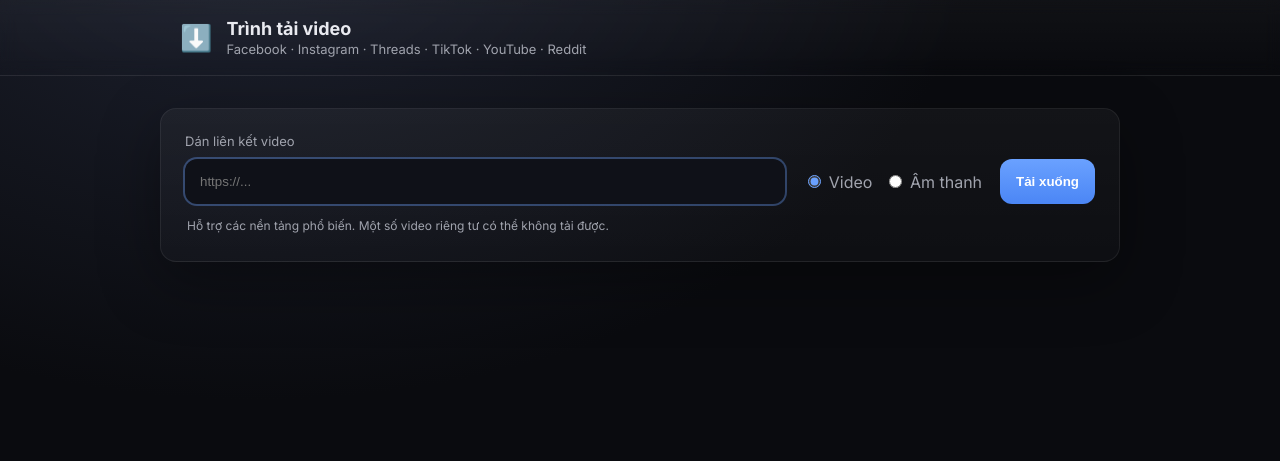
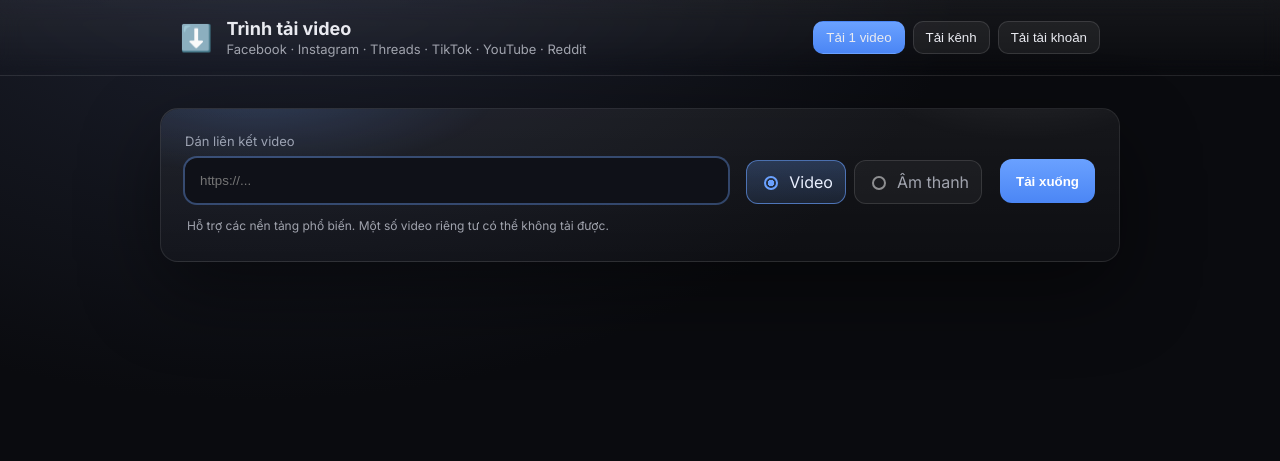
Before and after one commit to DaoCongVinh/Tool-dowload-video, a Flask app: page / in a window 1280 px wide. Shown: the top 461 px of the page. Run offline with Flask 3, Linux system fonts and the light colour scheme; some libraries are stand-ins or nearby versions.

Commit message:
update code tải đa luồng và tải theo tài khoản

```diff
--- a/app.py
+++ b/app.py
@@ -11,6 +11,10 @@ import yt_dlp
 
 
 app = Flask(__name__, static_folder="static", template_folder="templates")
+
+# Persistent downloads root (skips re-downloads across sessions)
+DOWNLOADS_ROOT = Path("downloads")
+DOWNLOADS_ROOT.mkdir(parents=True, exist_ok=True)
 
 
 def sanitize_filename(name: str) -> str:
@@ -152,6 +156,197 @@ def download():
     )
 
 
+@app.post("/api/channel_download")
+def channel_download():
+    data = request.get_json(silent=True) or {}
+    raw_username = (data.get("username") or "").strip()
+    count = int(data.get("count") or 0)
+    mode = (data.get("mode") or "video").strip().lower()
+
+    if not raw_username:
+        return jsonify({"ok": False, "error": "Missing username"}), 400
+    if count <= 0 or count > 100:
+        return jsonify({"ok": False, "error": "Count must be 1-100"}), 400
+
+    # Normalize handle (remove any leading @)
+    handle = raw_username.lstrip("@")
+    # yt-dlp can take the channel page URL
+    channel_url = f"https://www.youtube.com/@{handle}/videos"
+
+    # Persist downloads under per-handle directory
+    handle_dir = DOWNLOADS_ROOT / sanitize_filename(handle)
+    handle_dir.mkdir(parents=True, exist_ok=True)
+    archive_file = handle_dir / "archive.txt"
+
+    is_audio = mode == "audio"
+
+    ydl_opts: dict = {
+        "paths": {"home": str(handle_dir)},
+        "outtmpl": {"default": "%(title)s-%(id)s.%(ext)s"},
+        "quiet": True,
+        "no_warnings": True,
+        "restrictfilenames": True,
+        "noplaylist": False,
+        # Limit number of items
+        "playlistend": count,
+        # Skip already downloaded by id
+        "download_archive": str(archive_file),
+        # Merge format
+        "merge_output_format": "mp4" if not is_audio else None,
+    }
+
+    if is_audio:
+        ydl_opts.update(
+            {
+                "format": "bestaudio/best",
+                "postprocessors": [
+                    {
+                        "key": "FFmpegExtractAudio",
+                        "preferredcodec": "mp3",
+                        "preferredquality": "192",
+                    }
+                ],
+            }
+        )
+    else:
+        ydl_opts.update({"format": "bestvideo+bestaudio/best"})
+
+    # Track files created during this invocation
+    before_files = {p.resolve() for p in handle_dir.glob("**/*") if p.is_file()}
+
+    try:
+        with yt_dlp.YoutubeDL(ydl_opts) as ydl:
+            ydl.extract_info(channel_url, download=True)
+    except Exception as exc:  # pylint: disable=broad-except
+        return jsonify({"ok": False, "error": f"Channel download failed: {str(exc)}"}), 400
+
+    after_files = [p for p in handle_dir.glob("**/*") if p.is_file()]
+    new_files = [p for p in after_files if p.resolve() not in before_files]
+
+    if not new_files:
+        return jsonify({"ok": True, "message": "No new videos to download (all skipped).", "files": []})
+
+    # Zip only new files and return
+    import zipfile
+    temp_zip = Path(tempfile.mkdtemp(prefix="zip_")) / f"{handle}-{uuid.uuid4().hex[:6]}.zip"
+    with zipfile.ZipFile(temp_zip, "w", compression=zipfile.ZIP_DEFLATED) as zf:
+        for f in new_files:
+            # Place under handle/ inside zip
+            zf.write(f, arcname=f"{handle}/{f.name}")
+
+    return send_file(
+        str(temp_zip),
+        as_attachment=True,
+        download_name=f"{handle}-{len(new_files)}-videos.zip",
+        mimetype="application/zip",
+        conditional=True,
+        max_age=0,
+    )
+
+
+def build_profile_url(platform: str, handle: str) -> str:
+    p = platform.lower()
+    h = handle.lstrip("@")
+    if p == "youtube":
+        return f"https://www.youtube.com/@{h}/videos"
+    if p == "tiktok":
+        return f"https://www.tiktok.com/@{h}"
+    if p == "instagram":
+        return f"https://www.instagram.com/{h}/"
+    if p == "reddit":
+        return f"https://www.reddit.com/user/{h}/submitted/"
+    # default: try as is
+    return h
+
+
+def format_for_quality(is_audio: bool, quality: str) -> dict:
+    if is_audio:
+        return {
+            "format": "bestaudio/best",
+            "postprocessors": [
+                {
+                    "key": "FFmpegExtractAudio",
+                    "preferredcodec": "mp3",
+                    "preferredquality": "192",
+                }
+            ],
+        }
+    q = (quality or "auto").lower()
+    if q == "1080p":
+        return {"format": "bestvideo[height<=1080]+bestaudio/best[height<=1080]"}
+    if q == "720p":
+        return {"format": "bestvideo[height<=720]+bestaudio/best[height<=720]"}
+    return {"format": "bestvideo+bestaudio/best"}
+
+
+@app.post("/api/profile_download")
+def profile_download():
+    data = request.get_json(silent=True) or {}
+    platform = (data.get("platform") or "youtube").strip().lower()
+    raw_username = (data.get("username") or "").strip()
+    count = int(data.get("count") or 0)
+    mode = (data.get("mode") or "video").strip().lower()
+    quality = (data.get("quality") or "auto").strip()
+
+    if not raw_username:
+        return jsonify({"ok": False, "error": "Missing username"}), 400
+    if count <= 0 or count > 100:
+        return jsonify({"ok": False, "error": "Count must be 1-100"}), 400
+
+    handle = raw_username.lstrip("@")
+    profile_url = build_profile_url(platform, handle)
+
+    # per-platform dir
+    base_dir = DOWNLOADS_ROOT / sanitize_filename(platform) / sanitize_filename(handle)
+    base_dir.mkdir(parents=True, exist_ok=True)
+    archive_file = base_dir / "archive.txt"
+
+    is_audio = mode == "audio"
+    ydl_opts: dict = {
+        "paths": {"home": str(base_dir)},
+        "outtmpl": {"default": "%(title)s-%(id)s.%(ext)s"},
+        "quiet": True,
+        "no_warnings": True,
+        "restrictfilenames": True,
+        "noplaylist": False,
+        "playlistend": count,
+        "download_archive": str(archive_file),
+        "merge_output_format": "mp4" if not is_audio else None,
+    }
+
+    # quality/mode
+    ydl_opts.update(format_for_quality(is_audio, quality))
+
+    before = {p.resolve() for p in base_dir.glob("**/*") if p.is_file()}
+    try:
+        with yt_dlp.YoutubeDL(ydl_opts) as ydl:
+            ydl.extract_info(profile_url, download=True)
+    except Exception as exc:  # pylint: disable=broad-except
+        hint = " (cần cookie đăng nhập)" if platform in {"instagram", "facebook", "threads"} else ""
+        return jsonify({"ok": False, "error": f"Profile download failed: {str(exc)}{hint}"}), 400
+
+    after = [p for p in base_dir.glob("**/*") if p.is_file()]
+    new_files = [p for p in after if p.resolve() not in before]
+
+    if not new_files:
+        return jsonify({"ok": True, "message": "Không có video mới (đã bỏ qua).", "files": []})
+
+    import zipfile
+    temp_zip = Path(tempfile.mkdtemp(prefix="zip_")) / f"{platform}-{handle}-{uuid.uuid4().hex[:6]}.zip"
+    with zipfile.ZipFile(temp_zip, "w", compression=zipfile.ZIP_DEFLATED) as zf:
+        for f in new_files:
+            zf.write(f, arcname=f"{platform}/{handle}/{f.name}")
+
+    return send_file(
+        str(temp_zip),
+        as_attachment=True,
+        download_name=f"{platform}-{handle}-{len(new_files)}-videos.zip",
+        mimetype="application/zip",
+        conditional=True,
+        max_age=0,
+    )
+
+
 if __name__ == "__main__":
     port = int(os.environ.get("PORT", "5000"))
     app.run(host="0.0.0.0", port=port, debug=True)
--- a/static/app.js
+++ b/static/app.js
@@ -77,6 +77,17 @@ async function download() {
 }
 
 document.addEventListener("DOMContentLoaded", () => {
+  // Tabs
+  document.querySelectorAll('.nav-item').forEach((btn) => {
+    btn.addEventListener('click', () => {
+      document.querySelectorAll('.nav-item').forEach(b => b.classList.remove('active'));
+      btn.classList.add('active');
+      const target = btn.getAttribute('data-target');
+      document.querySelectorAll('main .card').forEach(sec => sec.classList.add('hidden'));
+      if (target) document.querySelector(target)?.classList.remove('hidden');
+    });
+  });
+
   $("#downloadBtn").addEventListener("click", (e) => {
     e.preventDefault();
     download();
@@ -88,4 +99,133 @@ document.addEventListener("DOMContentLoaded", () => {
       download();
     }
   });
+
+  const chBtn = document.querySelector("#channelBtn");
+  if (chBtn) {
+    chBtn.addEventListener("click", async (e) => {
+      e.preventDefault();
+      await channelDownload();
+    });
+  }
+
+  const pfBtn = document.querySelector('#pfBtn');
+  if (pfBtn) {
+    pfBtn.addEventListener('click', async (e) => {
+      e.preventDefault();
+      await profileDownload();
+    });
+  }
 });
+
+async function channelDownload() {
+  const err = document.querySelector('#chError');
+  err?.classList.add('hidden');
+  if (err) err.textContent = '';
+
+  const handle = document.querySelector('#ytHandle')?.value.trim();
+  const count = parseInt(document.querySelector('#ytCount')?.value || '0', 10) || 0;
+  const mode = document.querySelector('input[name="modeChannel"]:checked')?.value || 'video';
+  if (!handle || count <= 0) {
+    if (err) { err.textContent = 'Vui lòng nhập username và số lượng hợp lệ.'; err.classList.remove('hidden'); }
+    return;
+  }
+
+  setStatus(true, 'Đang tải video từ kênh...');
+  const btn = document.querySelector('#channelBtn');
+  btn.disabled = true;
+  try {
+    const res = await fetch('/api/channel_download', {
+      method: 'POST',
+      headers: { 'Content-Type': 'application/json' },
+      body: JSON.stringify({ username: handle, count, mode }),
+    });
+    if (!res.ok) {
+      let msg = `Lỗi tải (${res.status})`;
+      try { const j = await res.json(); if (j?.error) msg = j.error; } catch (_) {}
+      throw new Error(msg);
+    }
+
+    // if server says no new files
+    const cd = res.headers.get('Content-Type') || '';
+    if (cd.includes('application/json')) {
+      const j = await res.json();
+      if (j?.message) {
+        if (err) { err.textContent = j.message; err.classList.remove('hidden'); }
+        return;
+      }
+    }
+
+    let filename = 'channel.zip';
+    const dispo = res.headers.get('Content-Disposition');
+    if (dispo) {
+      const m = dispo.match(/filename\*=UTF-8''([^;]+)|filename="?([^";]+)"?/i);
+      const picked = decodeURIComponent(m?.[1] || m?.[2] || '');
+      if (picked) filename = picked;
+    }
+    const blob = await res.blob();
+    const url = URL.createObjectURL(blob);
+    const a = document.createElement('a');
+    a.href = url; a.download = filename; document.body.appendChild(a); a.click(); a.remove(); URL.revokeObjectURL(url);
+  } catch (e) {
+    if (err) { err.textContent = e?.message || 'Có lỗi xảy ra.'; err.classList.remove('hidden'); }
+  } finally {
+    setStatus(false);
+    btn.disabled = false;
+  }
+}
+
+async function profileDownload() {
+  const err = document.querySelector('#pfError');
+  err?.classList.add('hidden');
+  if (err) err.textContent = '';
+
+  const username = document.querySelector('#pfHandle')?.value.trim();
+  const platform = document.querySelector('#pfPlatform')?.value || 'youtube';
+  const count = parseInt(document.querySelector('#pfCount')?.value || '0', 10) || 0;
+  const quality = document.querySelector('#pfQuality')?.value || 'auto';
+  const mode = 'video';
+  if (!username || count <= 0) {
+    if (err) { err.textContent = 'Vui lòng nhập username và số lượng hợp lệ.'; err.classList.remove('hidden'); }
+    return;
+  }
+
+  setStatus(true, 'Đang tải từ tài khoản...');
+  const btn = document.querySelector('#pfBtn');
+  btn.disabled = true;
+  try {
+    const res = await fetch('/api/profile_download', {
+      method: 'POST',
+      headers: { 'Content-Type': 'application/json' },
+      body: JSON.stringify({ platform, username, count, quality, mode }),
+    });
+    if (!res.ok) {
+      let msg = `Lỗi tải (${res.status})`;
+      try { const j = await res.json(); if (j?.error) msg = j.error; } catch (_) {}
+      throw new Error(msg);
+    }
+    const ctype = res.headers.get('Content-Type') || '';
+    if (ctype.includes('application/json')) {
+      const j = await res.json();
+      if (j?.message) {
+        if (err) { err.textContent = j.message; err.classList.remove('hidden'); }
+        return;
+      }
+    }
+    let filename = 'profile.zip';
+    const dispo = res.headers.get('Content-Disposition');
+    if (dispo) {
+      const m = dispo.match(/filename\*=UTF-8''([^;]+)|filename="?([^";]+)"?/i);
+      const picked = decodeURIComponent(m?.[1] || m?.[2] || '');
+      if (picked) filename = picked;
+    }
+    const blob = await res.blob();
+    const url = URL.createObjectURL(blob);
+    const a = document.createElement('a');
+    a.href = url; a.download = filename; document.body.appendChild(a); a.click(); a.remove(); URL.revokeObjectURL(url);
+  } catch (e) {
+    if (err) { err.textContent = e?.message || 'Có lỗi xảy ra.'; err.classList.remove('hidden'); }
+  } finally {
+    setStatus(false);
+    btn.disabled = false;
+  }
+}
--- a/static/style.css
+++ b/static/style.css
@@ -25,9 +25,12 @@ body {
 }
 
 .header {
+  position: sticky;
+  top: 0;
+  z-index: 20;
   border-bottom: 1px solid rgba(255,255,255,0.06);
-  backdrop-filter: blur(8px);
-  background: linear-gradient(180deg, rgba(255,255,255,0.03), rgba(255,255,255,0));
+  backdrop-filter: blur(10px);
+  background: linear-gradient(180deg, rgba(255,255,255,0.05), rgba(255,255,255,0));
 }
 .brand {
   max-width: 960px;
@@ -41,15 +44,40 @@ body {
 .titles h1 { margin: 0; font-size: 18px; }
 .titles p { margin: 2px 0 0; color: var(--muted); font-size: 13px; }
 
+.nav { margin-left: auto; display: flex; gap: 8px; }
+.nav-item {
+  background: rgba(255,255,255,0.06);
+  color: var(--text);
+  border: 1px solid rgba(255,255,255,0.12);
+  padding: 8px 12px;
+  border-radius: 10px;
+  cursor: pointer;
+}
+.nav-item.active {
+  background: linear-gradient(180deg, var(--primary), var(--primary-600));
+  border-color: transparent;
+}
+
 .main { padding: 32px 16px; }
 .card {
   max-width: 960px;
   margin: 0 auto;
   padding: 24px;
-  border-radius: 16px;
-  background: linear-gradient(180deg, rgba(255,255,255,0.04), rgba(255,255,255,0.02));
-  border: 1px solid rgba(255,255,255,0.07);
-  box-shadow: 0 20px 60px rgba(0, 0, 0, 0.35);
+  border-radius: 18px;
+  background: linear-gradient(180deg, rgba(255,255,255,0.05), rgba(255,255,255,0.02));
+  border: 1px solid rgba(255,255,255,0.09);
+  box-shadow: 0 30px 80px rgba(0, 0, 0, 0.45);
+  position: relative;
+  overflow: hidden;
+}
+.card:before {
+  content: "";
+  position: absolute;
+  inset: 0;
+  pointer-events: none;
+  border-radius: 18px;
+  background: radial-gradient(600px 200px at 10% -10%, rgba(106,161,255,0.18), transparent 40%),
+              radial-gradient(400px 160px at 90% -20%, rgba(255,255,255,0.06), transparent 40%);
 }
 
 .form { display: grid; gap: 10px; }
@@ -63,11 +91,62 @@ body {
   outline: none;
   background: #0f1118;
   color: var(--text);
+  transition: box-shadow .2s ease, transform .08s ease;
 }
-.input-row input[type="url"]:focus { box-shadow: var(--ring); border-color: transparent; }
+.input-row input[type="url"]:focus { box-shadow: var(--ring); border-color: transparent; transform: translateY(-1px); }
 
-.mode { display: flex; align-items: center; gap: 12px; padding: 0 8px; color: var(--muted); }
-.mode input { accent-color: var(--primary); }
+/* Make other inputs/selects look consistent like the URL input */
+.input-row input[type="text"],
+.input-row input[type="number"],
+.input-row select {
+  width: 100%;
+  padding: 14px 14px;
+  border-radius: 12px;
+  border: 1px solid rgba(255,255,255,0.1);
+  outline: none;
+  background: #0f1118;
+  color: var(--text);
+  appearance: none;
+  transition: box-shadow .2s ease, transform .08s ease;
+}
+.input-row input[type="text"]:focus,
+.input-row input[type="number"]:focus,
+.input-row select:focus { box-shadow: var(--ring); border-color: transparent; transform: translateY(-1px); }
+
+/* prettier select caret */
+.input-row select {
+  background-image: linear-gradient(45deg, transparent 50%, #9db7ff 50%), linear-gradient(135deg, #9db7ff 50%, transparent 50%);
+  background-position: calc(100% - 18px) calc(1em + 2px), calc(100% - 13px) calc(1em + 2px);
+  background-size: 5px 5px, 5px 5px;
+  background-repeat: no-repeat;
+}
+
+.mode { display: flex; align-items: center; gap: 8px; padding: 0 8px; color: var(--muted); }
+.mode label {
+  display: inline-flex; align-items: center; gap: 8px;
+  height: 44px;
+  padding: 0 12px;
+  border-radius: 12px;
+  border: 1px solid rgba(255,255,255,0.12);
+  background: rgba(255,255,255,0.04);
+  cursor: pointer;
+  transition: background .2s ease, border-color .2s ease, color .2s ease;
+}
+.mode label:has(input:checked) {
+  background: linear-gradient(180deg, rgba(106,161,255,0.25), rgba(106,161,255,0.12));
+  border-color: rgba(106,161,255,0.6);
+  color: #eaf0ff;
+}
+.mode input {
+  appearance: none;
+  width: 14px; height: 14px; border-radius: 999px;
+  border: 2px solid rgba(255,255,255,0.5);
+  display: inline-block;
+}
+.mode input:checked {
+  border-color: var(--primary);
+  background: radial-gradient(circle at center, var(--primary) 45%, transparent 46%);
+}
 
 .btn-primary {
   background: linear-gradient(180deg, var(--primary), var(--primary-600));
@@ -77,9 +156,11 @@ body {
   border-radius: 12px;
   font-weight: 600;
   cursor: pointer;
+  height: 44px;
+  transition: filter .2s ease, transform .08s ease, box-shadow .2s ease;
 }
-.btn-primary:hover { filter: brightness(1.05); }
-.btn-primary:active { transform: translateY(1px); }
+.btn-primary:hover { filter: brightness(1.05); box-shadow: 0 8px 22px rgba(106,161,255,0.35); }
+.btn-primary:active { transform: translateY(1px); box-shadow: none; }
 
 .help { margin: 4px 2px; color: var(--muted); font-size: 12px; }
 
@@ -96,9 +177,13 @@ body {
 .error { margin-top: 14px; padding: 12px; border-radius: 12px; color: white; background: rgba(255, 59, 48, 0.12); border: 1px solid rgba(255, 59, 48, 0.35); }
 .error.hidden { display: none; }
 
+.hidden { display: none; }
+
 .footer { color: var(--muted); font-size: 12px; text-align: center; padding: 30px 16px; }
 
 @media (max-width: 640px) {
   .input-row { grid-template-columns: 1fr; }
   .mode { padding: 6px 2px; }
+  .nav { gap: 6px; }
+  .nav-item { padding: 6px 10px; border-radius: 8px; }
 }
--- a/templates/index.html
+++ b/templates/index.html
@@ -19,11 +19,16 @@
             <h1>Trình tải video</h1>
             <p>Facebook · Instagram · Threads · TikTok · YouTube · Reddit</p>
           </div>
+          <nav class="nav">
+            <button class="nav-item active" data-target="#sec-single">Tải 1 video</button>
+            <button class="nav-item" data-target="#sec-channel">Tải kênh</button>
+            <button class="nav-item" data-target="#sec-profile">Tải tài khoản</button>
+          </nav>
         </div>
       </header>
 
       <main class="main">
-        <section class="card">
+        <section id="sec-single" class="card">
           <div class="form">
             <label for="url" class="label">Dán liên kết video</label>
             <div class="input-row">
@@ -44,6 +49,47 @@
 
           <div id="error" class="error hidden"></div>
         </section>
+
+        <section id="sec-channel" class="card hidden" style="margin-top:20px;">
+          <div class="form">
+            <label class="label">Tải video theo kênh YouTube</label>
+            <div class="input-row">
+              <input id="ytHandle" type="text" placeholder="@tenkenh hoặc tenkenh" />
+              <input id="ytCount" type="number" min="1" max="100" value="5" style="max-width:140px;" />
+              <div class="mode">
+                <label><input type="radio" name="modeChannel" value="video" checked /> Video</label>
+                <label><input type="radio" name="modeChannel" value="audio" /> Âm thanh</label>
+              </div>
+              <button id="channelBtn" class="btn-primary">Tải kênh</button>
+            </div>
+            <p class="help">Nhập username/handle kênh YouTube. Hệ thống sẽ tải N video mới nhất, bỏ qua video đã tải.</p>
+          </div>
+          <div id="chError" class="error hidden"></div>
+        </section>
+
+        <section id="sec-profile" class="card hidden" style="margin-top:20px;">
+          <div class="form">
+            <label class="label">Tải theo tài khoản (YouTube/TikTok/Instagram/Reddit)</label>
+            <div class="input-row" style="grid-template-columns: 1fr auto auto auto auto;">
+              <input id="pfHandle" type="text" placeholder="username hoặc @username" />
+              <select id="pfPlatform">
+                <option value="youtube">YouTube</option>
+                <option value="tiktok">TikTok</option>
+                <option value="instagram">Instagram</option>
+                <option value="reddit">Reddit</option>
+              </select>
+              <select id="pfQuality">
+                <option value="auto">Auto</option>
+                <option value="1080p">1080p</option>
+                <option value="720p">720p</option>
+              </select>
+              <input id="pfCount" type="number" min="1" max="100" value="5" style="max-width:120px;" />
+              <button id="pfBtn" class="btn-primary">Tải tài khoản</button>
+            </div>
+            <p class="help">Hỗ trợ bỏ qua video đã tải. Một số nền tảng có thể yêu cầu cookie đăng nhập.</p>
+          </div>
+          <div id="pfError" class="error hidden"></div>
+        </section>
       </main>
 
       <footer class="footer">
```
